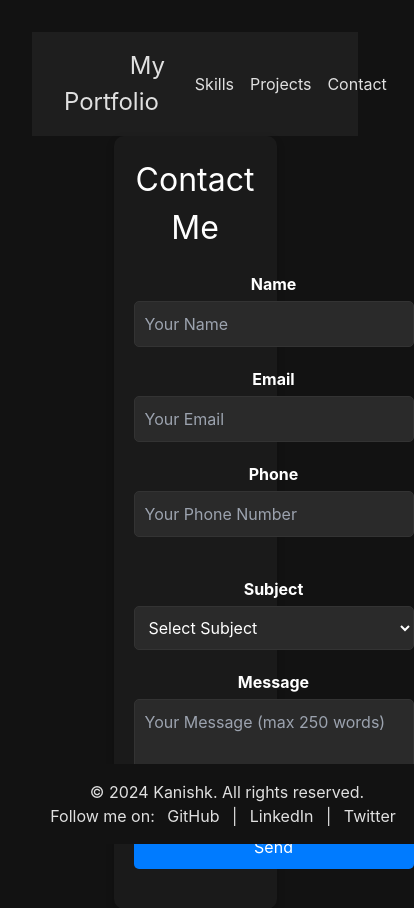
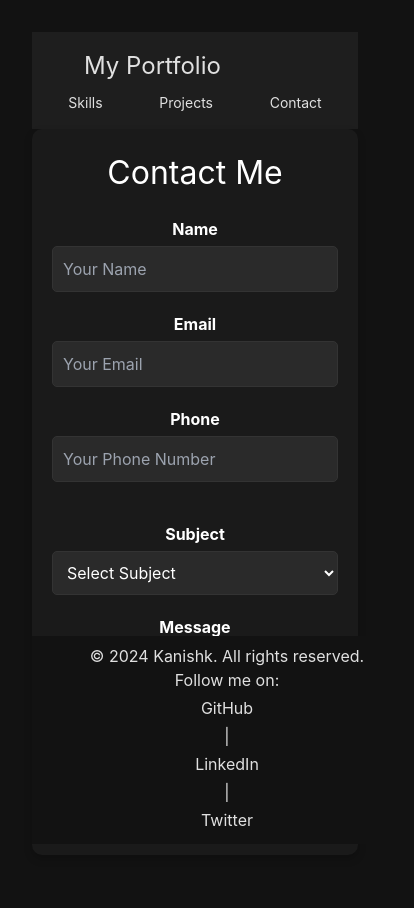
Before and after one commit to Kanishk2404/PORTFOLIO, a React (Vite) app: page /contact in a window 390 px wide. Shown: the top 908 px of the page, 414 px wide, since content can reach past the window. Built offline with nearby package versions, Linux system fonts and the light colour scheme.

Commit message:
inital commit

```diff
--- a/package.json
+++ b/package.json
@@ -10,6 +10,9 @@
     "preview": "vite preview"
   },
   "dependencies": {
+    "body-parser": "^1.20.2",
+    "express": "^4.19.2",
+    "nodemailer": "^6.9.14",
     "react": "^18.3.1",
     "react-dom": "^18.3.1",
     "react-router-dom": "^6.25.1"
--- a/src/components/Footer.css
+++ b/src/components/Footer.css
@@ -18,3 +18,36 @@
   .footer a:hover {
     text-decoration: underline;
   }
+  /* src/components/Footer.css */
+.footer {
+  background-color: #121212; /* Dark background */
+  color: #e0e0e0; /* Light text color */
+  text-align: center;
+  padding: 1rem 0;
+  position: fixed;
+  width: 100%;
+  bottom: 0;
+  box-sizing: border-box; /* Include padding in the element's total width and height */
+}
+
+.footer a {
+  color: #e0e0e0;
+  margin: 0 0.5rem;
+  text-decoration: none;
+}
+
+.footer a:hover {
+  text-decoration: underline;
+}
+
+/* Media query for mobile devices */
+@media (max-width: 768px) {
+  .footer {
+    padding: 0.5rem 0; /* Adjust padding for smaller screens */
+  }
+
+  .footer a {
+    display: block; /* Stack links vertically on small screens */
+    margin: 0.25rem 0; /* Adjust margin for vertical spacing */
+  }
+}
--- a/src/components/Header.css
+++ b/src/components/Header.css
@@ -28,3 +28,54 @@
   .nav-link:hover {
     text-decoration: underline;
   }
+
+  /* src/components/Header.css */
+.header {
+  display: flex;
+  justify-content: space-between;
+  align-items: center;
+  padding: 1rem 2rem;
+  background-color: #1e1e1e; /* Dark background for header */
+  color: #e0e0e0; /* Light text color */
+  box-sizing: border-box; /* Include padding in the element's total width and height */
+}
+
+.logo {
+  font-size: 1.5rem;
+  text-decoration: none;
+  color: #e0e0e0; /* Light text color */
+}
+
+.header-right {
+  display: flex;
+  gap: 1rem;
+}
+
+.nav-link {
+  text-decoration: none;
+  color: #e0e0e0; /* Light text color */
+  font-size: 1rem;
+}
+
+.nav-link:hover {
+  text-decoration: underline;
+}
+
+/* Media query for mobile devices */
+@media (max-width: 768px) {
+  .header {
+    flex-direction: column; /* Stack elements vertically */
+    align-items: flex-start; /* Align items to the start of the container */
+    padding: 1rem; /* Adjust padding for smaller screens */
+  }
+
+  .header-right {
+    width: 100%; /* Make the right side span the full width */
+    justify-content: space-around; /* Distribute items evenly */
+    margin-top: 0.5rem; /* Add spacing above the right section */
+  }
+
+  .nav-link {
+    font-size: 0.875rem; /* Reduce font size for smaller screens */
+  }
+}
--- a/src/pages/Contact.css
+++ b/src/pages/Contact.css
@@ -1,11 +1,15 @@
+/* src/pages/Contact.css */
+
 .contact-container {
   padding: 20px;
   background-color: #1a1a1a; /* Dark background */
   color: #ffffff; /* White text */
-  max-width: 50%; /* Cover half of the page */
+  max-width: 90%; /* Adjusted for better responsiveness */
   margin: 0 auto;
   border-radius: 10px;
   box-shadow: 0 4px 8px rgba(0, 0, 0, 0.2);
+  position: relative;
+  margin-bottom: 80px; /* Ensure space for footer */
 }
 
 .contact-container h2 {
@@ -74,3 +78,16 @@
   font-size: 0.875rem;
   margin-top: 5px;
 }
+
+/* Ensure responsiveness */
+@media (max-width: 600px) {
+  .contact-container {
+    max-width: 100%; /* Full width on small screens */
+    margin-bottom: 120px; /* More space for footer */
+  }
+
+  .form-group button {
+    font-size: 0.875rem; /* Slightly smaller button text */
+    padding: 12px; /* Larger button padding */
+  }
+}
--- a/src/pages/Contact.jsx
+++ b/src/pages/Contact.jsx
@@ -14,6 +14,8 @@ const Contact = () => {
     email: '',
     phone: '',
   });
+
+  const [submissionStatus, setSubmissionStatus] = useState(''); // For showing success or error messages
 
   const handleChange = (e) => {
     const { name, value } = e.target;
@@ -38,11 +40,35 @@ const Contact = () => {
     }
   };
 
-  const handleSubmit = (e) => {
+  const handleSubmit = async (e) => {
     e.preventDefault();
+
     if (!errors.email && !errors.phone) {
-      // Handle form submission logic
-      console.log(formData);
+      try {
+        const response = await fetch('http://localhost:3001/send', { // Replace with your backend endpoint
+          method: 'POST',
+          headers: {
+            'Content-Type': 'application/json',
+          },
+          body: JSON.stringify(formData),
+        });
+
+        if (response.ok) {
+          setSubmissionStatus('Message sent successfully!');
+          setFormData({
+            name: '',
+            email: '',
+            phone: '',
+            subject: '',
+            message: '',
+          }); // Clear form data
+        } else {
+          setSubmissionStatus('Failed to send message.');
+        }
+      } catch (error) {
+        console.error('Error:', error);
+        setSubmissionStatus('Error occurred while sending message.');
+      }
     }
   };
 
@@ -125,6 +151,7 @@ const Contact = () => {
             <button type="submit">Send</button>
           </div>
         </div>
+        {submissionStatus && <div className="submission-status">{submissionStatus}</div>}
       </form>
     </div>
   );
--- a/src/pages/Home.css
+++ b/src/pages/Home.css
@@ -493,3 +493,22 @@ section h2 {
 .project-summary:nth-child(even) {
   animation: slideInRight 0.5s ease-in-out forwards;
 }
+/* Media query for mobile devices */
+@media (max-width: 768px) {
+  .about-me {
+    flex-direction: column; /* Stack text and image vertically */
+    align-items: center; /* Center align items */
+    text-align: center; /* Center text alignment */
+  }
+
+  .photo-container {
+    order: -1; /* Move the photo container to the top */
+    margin-bottom: 20px; /* Add space below the photo */
+    width: 100%; /* Ensure the photo container takes full width on mobile */
+  }
+
+  .profile-photo {
+    width: 150px; /* Adjust width for better mobile display */
+    height: 150px; /* Adjust height for better mobile display */
+  }
+}
--- a/src/pages/Home.jsx
+++ b/src/pages/Home.jsx
@@ -99,7 +99,7 @@ I am eager to contribute to the cybersecurity community by uncovering vulnerabil
         <div className="certifications-container">
           <div className="certification">
             <img
-              src="/src/cyber.png"
+              src="https://media.licdn.com/dms/image/D5622AQEtUQfCeXa9SA/feedshare-shrink_800/0/1721070774807?e=1725494400&v=beta&t=B0kJW3KdhLMWZ-uAutROJvOyYwIJ8HtCO9EPjdKu3GQ"
               alt="Certification 1"
               className="certification-image"
             />
--- a/src/pages/Projects.css
+++ b/src/pages/Projects.css
@@ -34,6 +34,7 @@
   max-width: 30%;
   height: auto;
   border-radius: 8px;
+  object-fit: cover; /* Ensure the image covers the container while maintaining its aspect ratio */
 }
 
 .project-details {
@@ -95,3 +96,29 @@
     opacity: 1;
   }
 }
+
+/* Media query for mobile devices */
+@media (max-width: 768px) {
+  .project-card {
+    flex-direction: column; /* Stack image on top of text */
+    align-items: center; /* Center-align the text and image */
+  }
+
+  .project-image {
+    max-width: 100%; /* Allow the image to take full width on mobile */
+    height: auto;
+  }
+
+  .project-details {
+    margin-left: 0; /* Remove margin on mobile */
+    text-align: center; /* Center-align text on mobile */
+  }
+
+  .project-title {
+    font-size: 1.25rem; /* Adjust font size for mobile */
+  }
+
+  .project-description {
+    font-size: 0.875rem; /* Adjust font size for mobile */
+  }
+}
--- /dev/null
+++ b/src/pages/server.js
@@ -0,0 +1,40 @@
+const express = require('express');
+const bodyParser = require('body-parser');
+const nodemailer = require('nodemailer');
+const app = express();
+const port = 3001;
+
+app.use(bodyParser.json());
+app.use(bodyParser.urlencoded({ extended: true }));
+
+// Configure nodemailer
+const transporter = nodemailer.createTransport({
+  service: 'gmail',
+  auth: {
+    user: 'your-email@gmail.com', // Replace with your email
+    pass: 'your-email-password'   // Replace with your email password or app-specific password
+  }
+});
+
+app.post('/send', (req, res) => {
+  const { name, email, subject, message } = req.body;
+
+  const mailOptions = {
+    from: email,
+    to: 'saraswatkanishk24@gmail.com', // Updated recipient email
+    subject: subject,
+    text: `Name: ${name}\nEmail: ${email}\nMessage: ${message}`
+  };
+
+  transporter.sendMail(mailOptions, (error, info) => {
+    if (error) {
+      console.error('Error occurred:', error);
+      return res.status(500).send('Error occurred');
+    }
+    res.status(200).send('Email sent');
+  });
+});
+
+app.listen(port, () => {
+  console.log(`Server running at http://localhost:${port}`);
+});
```
Also changed, not shown: 1 other file (tests, documents, lock files or other folders).
